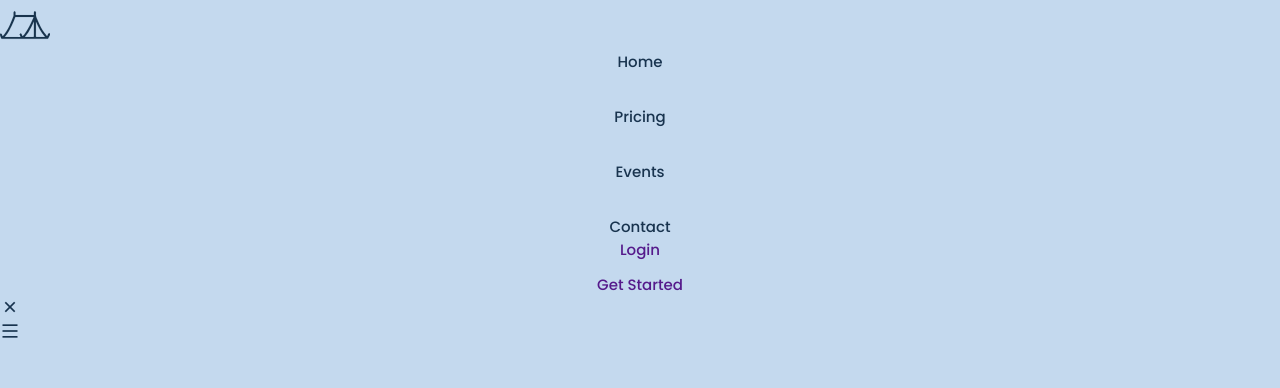
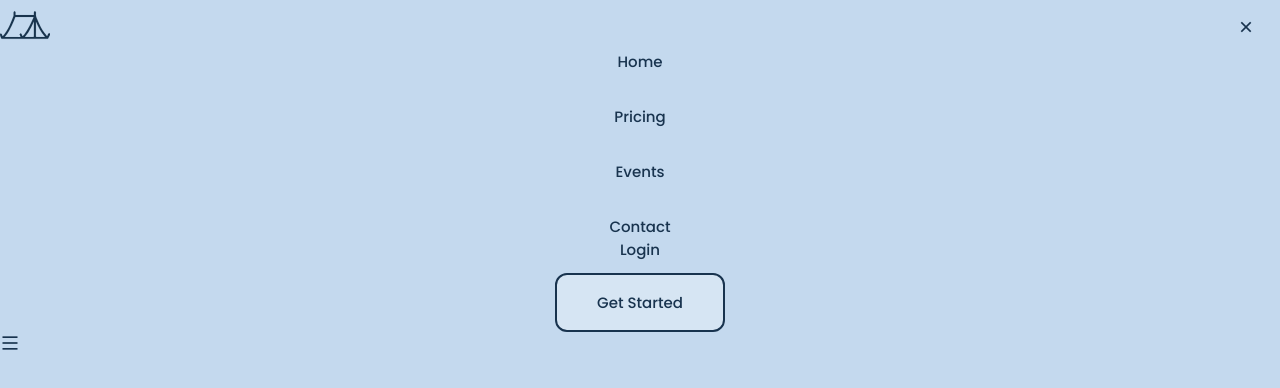
Before and after one commit to Jaymieblaze/Camping-Website, a plain HTML site: page index.html in a window 1280 px wide. Drawn offline with nearby package versions, Linux system fonts and the light colour scheme.

Commit message:
Navigation Bar 2

```diff
--- a/style.css
+++ b/style.css
@@ -103,7 +103,7 @@ img{
 @media screen  and (max-width: 1023px){
     .nav-menu{
         position: fixed;
-        top: 0;
+        top: -100%;
         left: 0;
         background-color: var(--body-color);
         width: 100%;
@@ -138,3 +138,21 @@ img{
     align-items: center;
     row-gap: .75rem;
 }
+
+.nav-button-link, .nav-button-ghost{
+    display: inline-block;
+    color: var(--title-color);
+}
+
+.nav-button-ghost{
+    background: hsla(0, 0%, 100%, .3);
+    padding: 1rem 2.5rem;
+    border: 2px solid var(--title-color);
+    border-radius: .75rem;
+}
+
+.nav-close{
+    position: absolute;
+    top: 1rem;
+    right: 1.5rem;
+}
```
